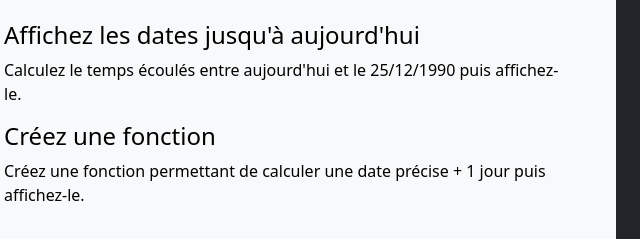
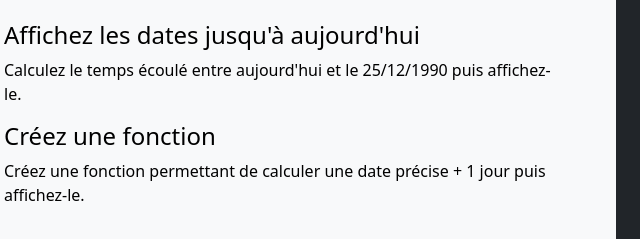
Before and after one commit to MeloScav/js-exercise, a plain HTML site: page ui-ux-design/ex9/index.html in a window 1280 px wide. Shown: the part 330-569 px from the top of the page, 354-994 px from the left. Drawn offline with nearby package versions, Linux system fonts and the light colour scheme.

Commit message:
Text correction

```diff
--- a/ui-ux-design/ex9/index.html
+++ b/ui-ux-design/ex9/index.html
@@ -24,7 +24,7 @@
             <div class="pt-2 pt-sm-3">
                 <h3 class="h4">Affichez les dates jusqu'à aujourd'hui</h3>
                 <p>
-                    Calculez le temps écoulés entre aujourd'hui et le 25/12/1990 puis affichez-le.
+                    Calculez le temps écoulé entre aujourd'hui et le 25/12/1990 puis affichez-le.
                 </p>
 
                 <h3 class="h4">Créez une fonction</h3>
```
